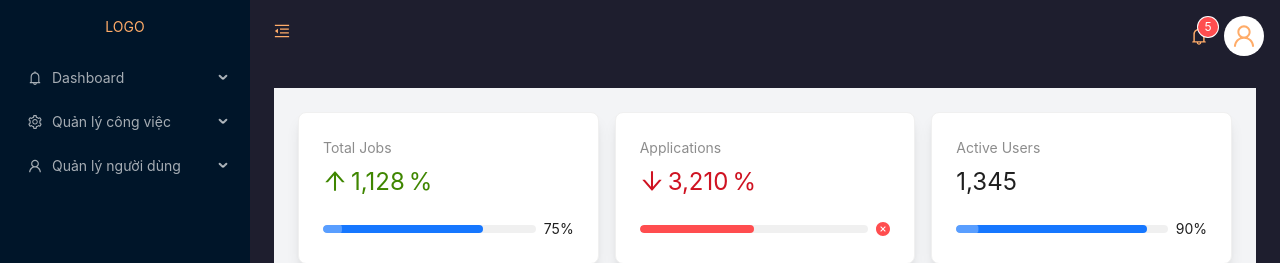
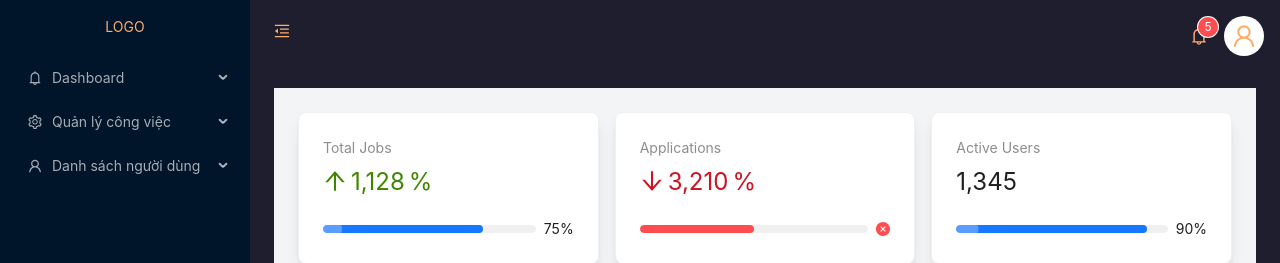
Before and after one commit to PanDaIT03/recruitment-fe, a React (Vite) app: page /admin/dashboard in a window 1280 px wide. Shown: the top 263 px of the page. Built offline with nearby package versions, Linux system fonts and the light colour scheme; no server answers.

Commit message:
refactor: pass items to items prop of Menu component instead of children prop

```diff
--- a/src/hooks/usePagination.ts
+++ b/src/hooks/usePagination.ts
@@ -1,5 +1,5 @@
 import { useCallback, useEffect, useRef, useState } from 'react';
-import { useNavigate } from 'react-router-dom';
+import { useLocation, useNavigate } from 'react-router-dom';
 import { useAppDispatch } from '~/hooks/useStore';
 
 interface PaginationInfo {
@@ -28,6 +28,7 @@ function usePagination<T, P extends { page: number; pageSize: number }>({
   const dispatch = useAppDispatch();
   const isInitialMount = useRef(true);
   const navigate = useNavigate();
+  const location = useLocation();
 
   const handlePageChange = useCallback((page: number, pageSize?: number) => {
     setCurrentPage(page);
@@ -42,7 +43,9 @@ function usePagination<T, P extends { page: number; pageSize: number }>({
       ...extraParams,
     } as P;
 
-    navigate(`?page=${currentPage}&pageSize=${itemsPerPage}`);
+    navigate(`?page=${currentPage}&pageSize=${itemsPerPage}`, {
+      state: location.state,
+    });
     dispatch(fetchAction(params));
   }, [dispatch, fetchAction, currentPage, itemsPerPage, extraParams]);
 
--- a/src/layouts/AdminLayout/AdminLayout.tsx
+++ b/src/layouts/AdminLayout/AdminLayout.tsx
@@ -1,32 +1,75 @@
 import { BellOutlined, SettingOutlined, UserOutlined } from '@ant-design/icons';
-import { Avatar, Badge, Button, Dropdown, Layout, Menu } from 'antd';
+import { Avatar, Badge, Button, Dropdown, Layout, Menu, MenuProps } from 'antd';
+import React, { useMemo, useState } from 'react';
+import { Link, Outlet, useLocation, useNavigate } from 'react-router-dom';
 
-import './index.scss';
-import React, { useState } from 'react';
-import { Link, Outlet } from 'react-router-dom';
 import icons from '~/utils/icons';
 import PATH from '~/utils/path';
+import './index.scss';
 
 const { Header, Sider, Content } = Layout;
-const { SubMenu } = Menu;
-
 const { MenuUnfoldOutlined, MenuFoldOutlined } = icons;
 
+export const MENU_ITEMS = [
+  {
+    key: 'dashboard',
+    label: 'Dashboard',
+    icon: <BellOutlined />,
+    children: [
+      {
+        key: PATH.ADMIN_DASHBOARD,
+        label: 'Tổng quan',
+      },
+    ],
+  },
+  {
+    key: 'jobManagement',
+    label: 'Quản lý công việc',
+    icon: <SettingOutlined />,
+    children: [
+      {
+        key: PATH.ADMIN_JOB_MANAGEMENT,
+        label: 'Danh sách công việc',
+      },
+    ],
+  },
+  {
+    key: 'userManagement',
+    label: 'Danh sách người dùng',
+    icon: <UserOutlined />,
+    children: [
+      {
+        key: PATH.ADMIN_USER_MANAGEMENT,
+        label: 'Danh sách người dùng',
+      },
+    ],
+  },
+] as MenuProps['items'];
+
 const AdminLayout: React.FC = () => {
+  const navigate = useNavigate(),
+    location = useLocation();
+
   const [collapsed, setCollapsed] = useState(false);
 
   const toggleCollapsed = () => {
     setCollapsed(!collapsed);
   };
 
-  const menu = (
-    <Menu>
-      <Menu.Item key="profile">
-        <Link to="/admin/profile">Trang cá nhân</Link>
-      </Menu.Item>
-      <Menu.Item key="logout">Đăng xuất</Menu.Item>
-    </Menu>
-  );
+  const dropdownMenu = useMemo(() => {
+    return {
+      items: [
+        {
+          key: '1',
+          label: <Link to="/admin/profile">Trang cá nhân</Link>,
+        },
+        {
+          key: '2',
+          label: <p>Đăng xuất</p>,
+        },
+      ],
+    } as MenuProps;
+  }, []);
 
   return (
     <Layout className="min-h-screen">
@@ -39,31 +82,14 @@ const AdminLayout: React.FC = () => {
         trigger={null}
       >
         <div className="p-4 text-center text-[#ffac69]">LOGO</div>
-        <Menu theme="dark" mode="inline">
-          <SubMenu key="dashboard" icon={<BellOutlined />} title="Dashboard">
-            <Menu.Item key="overview">
-              <Link to={PATH.ADMIN_DASHBOARD}>Tổng quan</Link>
-            </Menu.Item>
-          </SubMenu>
-          <SubMenu
-            key="jobs"
-            icon={<SettingOutlined />}
-            title="Quản lý công việc"
-          >
-            <Menu.Item key="job-list">
-              <Link to={PATH.ADMIN_JOB_MANAGEMENT}>Danh sách công việc</Link>
-            </Menu.Item>
-          </SubMenu>
-          <SubMenu
-            key="users"
-            icon={<UserOutlined />}
-            title="Quản lý người dùng"
-          >
-            <Menu.Item key="user-list">
-              <Link to={PATH.ADMIN_USER_MANAGEMENT}>Danh sách người dùng</Link>
-            </Menu.Item>
-          </SubMenu>
-        </Menu>
+        <Menu
+          theme="dark"
+          mode="inline"
+          items={MENU_ITEMS}
+          defaultOpenKeys={[location.state?.key]}
+          selectedKeys={[location.state?.key]}
+          onSelect={(e) => navigate(e.key, { state: { key: e.key } })}
+        />
       </Sider>
       <Layout>
         <Header className="flex items-center justify-between admin-bg px-4 shadow-md">
@@ -90,8 +116,7 @@ const AdminLayout: React.FC = () => {
                 style={{ fontSize: '18px' }}
               />
             </Badge>
-
-            <Dropdown overlay={menu}>
+            <Dropdown menu={dropdownMenu}>
               <Avatar
                 size="large"
                 className="bg-white"
--- a/src/layouts/AdminLayout/index.scss
+++ b/src/layouts/AdminLayout/index.scss
@@ -16,7 +16,7 @@
     & > li {
       background-color: #1e1e2e;
 
-      & a {
+      & > span {
         color: var(--admin-color-primary);
       }
     }
```
